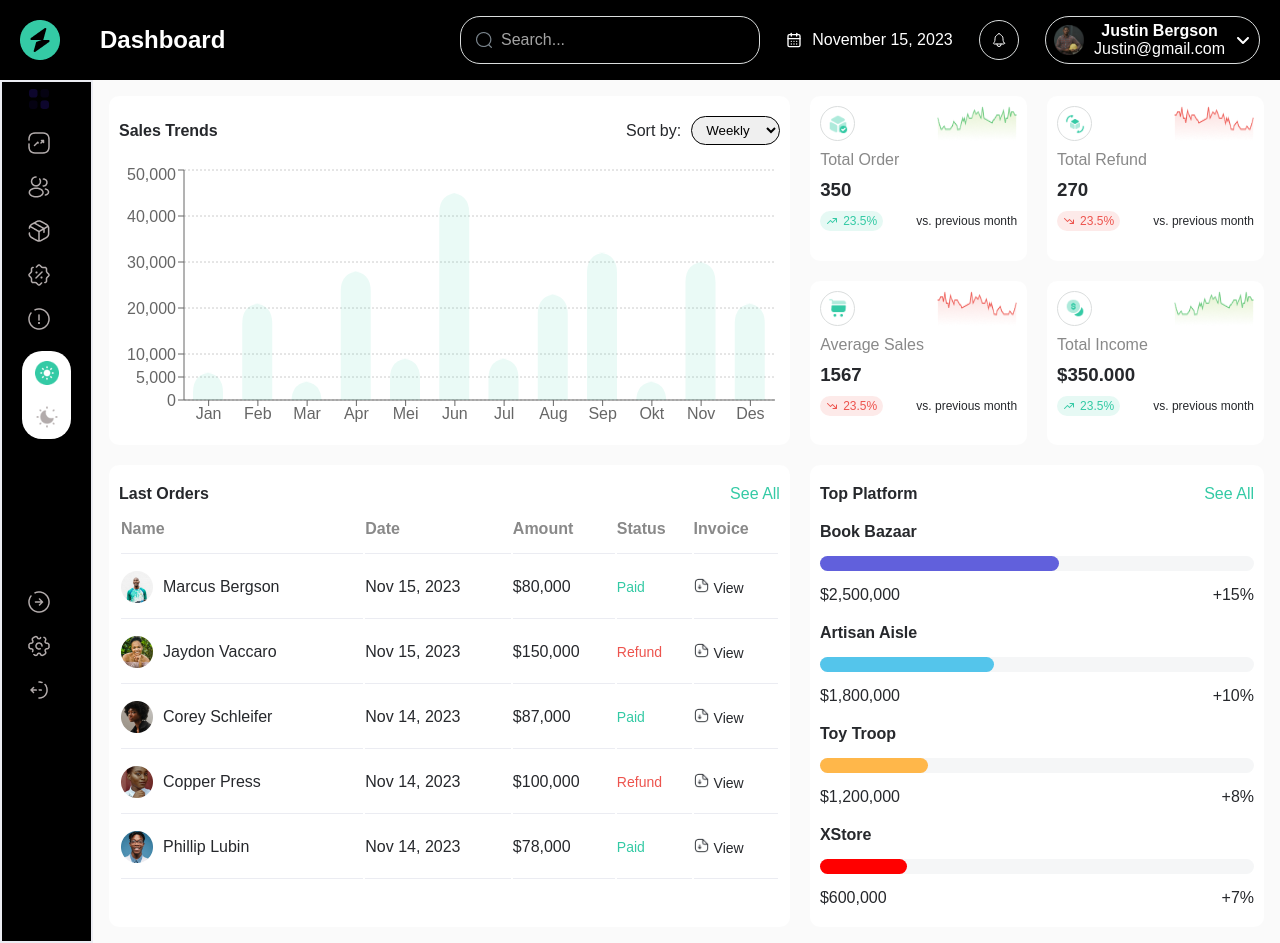
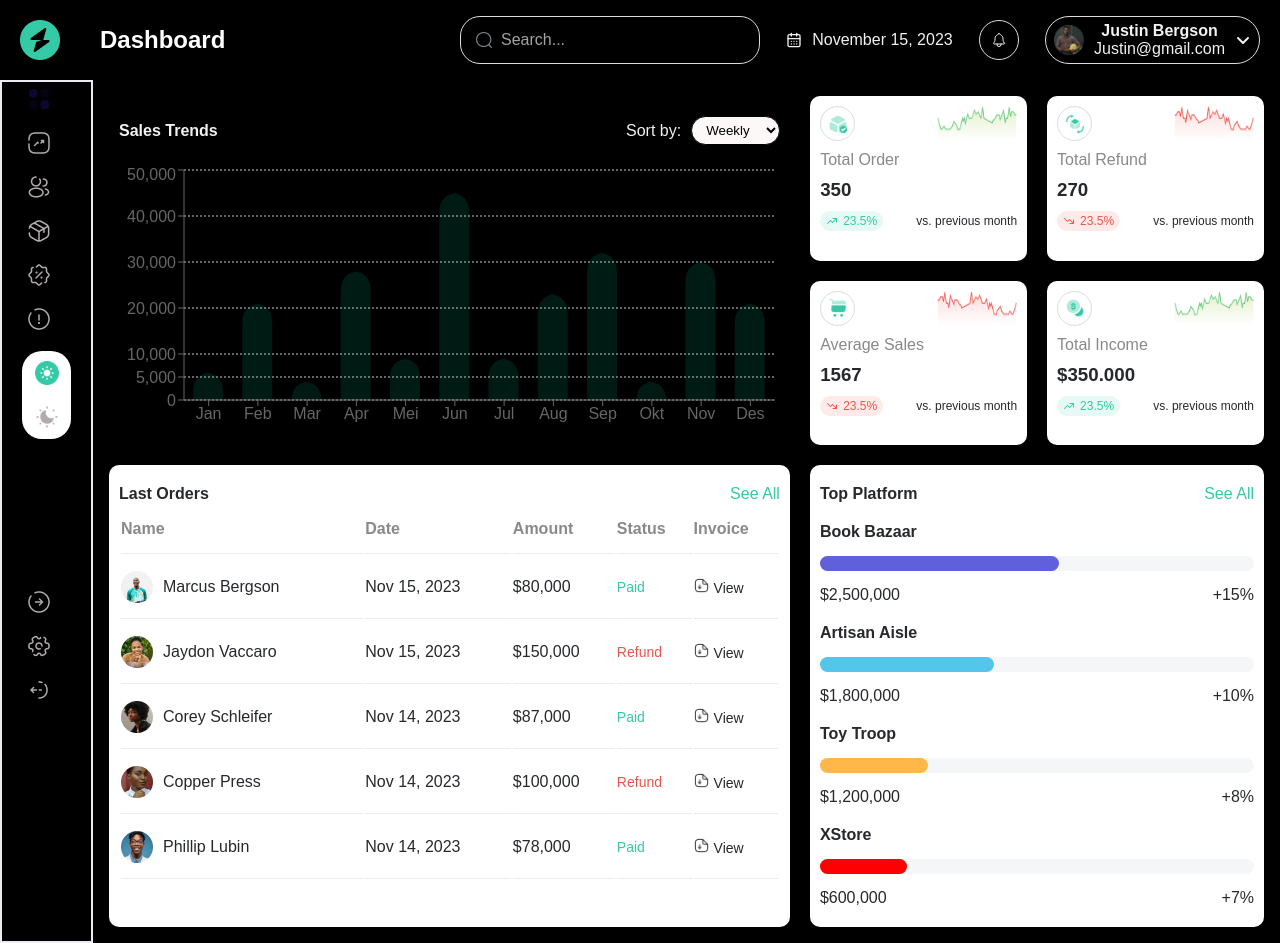
Before and after one commit to bezbrain/geepay-task, a React (Vite) app: page / in a window 1280 px wide. Built offline with nearby package versions, Linux system fonts and the light colour scheme.

Commit message:
Design the sales trend dark mode

```diff
--- a/src/App.jsx
+++ b/src/App.jsx
@@ -11,7 +11,7 @@ const App = () => {
       <BrowserRouter>
         <Routes>
           <Route path="/" element={<SharedLayout isDark={isDark} />}>
-            <Route index element={<Dashboard />} />
+            <Route index element={<Dashboard isDark={isDark} />} />
           </Route>
         </Routes>
       </BrowserRouter>
--- a/src/components/dashboard/salesTrends/barChart/CustomTooltip.jsx
+++ b/src/components/dashboard/salesTrends/barChart/CustomTooltip.jsx
@@ -1,11 +1,15 @@
 import React from "react";
 import styles from "./barChart.module.css";
 
-const CustomTooltip = ({ active, payload }) => {
+const CustomTooltip = ({ active, payload, isDark }) => {
   if (active && payload && payload.length) {
     const data = payload[0].payload;
     return (
-      <div className={styles.customTooltip}>
+      <div
+        className={`${
+          isDark ? styles.customTooltip__dark : styles.customTooltip__light
+        } ${styles.customTooltip}`}
+      >
         <p>{`$${data.count}`}</p>
       </div>
     );
--- a/src/components/dashboard/salesTrends/barChart/barChart.jsx
+++ b/src/components/dashboard/salesTrends/barChart/barChart.jsx
@@ -12,7 +12,7 @@ import {
 import RoundedBar from "./roundBar";
 import CustomTooltip from "./CustomTooltip";
 
-const BarChartComp = () => {
+const BarChartComp = ({ isDark }) => {
   const data = [
     { name: "Jan", count: 6000 },
     { name: "Feb", count: 21000 },
@@ -43,7 +43,6 @@ const BarChartComp = () => {
   };
 
   useEffect(() => {
-    // console.log(isWindow);
     // Add resize event listener when the component mounts
     window.addEventListener("resize", handleResize);
 
@@ -67,13 +66,16 @@ const BarChartComp = () => {
           tickFormatter={formatYAxisTick}
         />
 
-        <Tooltip content={<CustomTooltip />} cursor={{ fill: "transparent" }} />
+        <Tooltip
+          content={<CustomTooltip isDark={isDark} />}
+          cursor={{ fill: "transparent" }}
+        />
 
         <Bar
           className={styles.each__bar}
           dataKey="count"
           shape={<RoundedBar />}
-          fill="rgba(52, 202, 165, 0.10)"
+          fill={isDark ? "rgba(6, 252, 194, 0.1)" : "rgba(52, 202, 165, 0.10)"}
           barSize={30}
         />
       </BarChart>
--- a/src/components/dashboard/salesTrends/barChart/barChart.module.css
+++ b/src/components/dashboard/salesTrends/barChart/barChart.module.css
@@ -1,22 +1,17 @@
-/* .bar {
-  fill: rgba(52, 202, 165, 0.1);
-  transition: fill 0.3s;
+.customTooltip {
+  position: relative;
+  padding: 5px 10px;
+  border-radius: 5px;
 }
 
-.bar:hover {
-  fill: linear-gradient(180deg, #34caa5 0%, rgba(52, 202, 165, 0) 100%);
+.customTooltip__dark {
+  background-color: #f1f1f1;
+  color: #000;
 }
 
-.hovered {
-  fill: linear-gradient(180deg, #34caa5 0%, rgba(52, 202, 165, 0) 100%);
-} */
-
-.customTooltip {
-  position: relative;
+.customTooltip__light {
   background-color: #000;
   color: #fff;
-  padding: 5px 10px;
-  border-radius: 5px;
 }
 
 .customTooltip::before {
@@ -29,6 +24,15 @@
   left: 0px;
   right: 0;
   margin: 0 auto;
-  background-color: #000;
   transform: rotate(45deg);
 }
+
+.customTooltip__dark::before {
+  background-color: #f1f1f1;
+  color: #000;
+}
+
+.customTooltip__light::before {
+  background-color: #000;
+  color: #fff;
+}
--- a/src/components/dashboard/salesTrends/sales.module.css
+++ b/src/components/dashboard/salesTrends/sales.module.css
@@ -1,10 +1,15 @@
 .sales__trends {
   /* border: 2px solid red; */
-  background-color: #fff;
   padding: 10px;
   border-radius: 10px;
   width: 60%;
-  /* height: fit-content; */
+}
+
+.dashboard__dark {
+  background-color: #000;
+}
+.dashboard__light {
+  background-color: #fff;
 }
 
 .sales__trends > header {
@@ -19,6 +24,13 @@
   font-weight: 600;
 }
 
+.dark__color {
+  color: #f1f1f1;
+}
+.light__color {
+  color: #000;
+}
+
 .sales__trends > header > div {
   display: flex;
   align-items: center;
@@ -29,6 +41,7 @@
   padding: 5px 10px;
   border-radius: 20px;
   margin-left: 10px;
+  background-color: #fcf8f8;
 }
 
 .bar__chart__con {
--- a/src/components/dashboard/salesTrends/salesTrends.jsx
+++ b/src/components/dashboard/salesTrends/salesTrends.jsx
@@ -5,16 +5,16 @@ import { FaAngleDown } from "react-icons/fa6";
 import BarChartComp from "./barChart/barChart";
 import ScrollRight from "../../helpers/scrollRight/scrollRight";
 
-const SalesTrend = () => {
-  const graphRef = useRef(null);
-
-  useEffect(() => {
-    // createGraph(graphRef);
-  }, []);
-
+const SalesTrend = ({ isDark }) => {
   return (
-    <div className={styles.sales__trends}>
-      <header>
+    <div
+      className={`${
+        isDark ? styles.dashboard__dark : styles.dashboard__light
+      } ${styles.sales__trends}`}
+    >
+      <header
+        className={`${isDark ? styles.dark__color : styles.light__color}`}
+      >
         <p>Sales Trends</p>
         <div>
           <span>Sort by:</span>
@@ -30,7 +30,7 @@ const SalesTrend = () => {
       </header>
 
       <div className={styles.bar__chart__con}>
-        <BarChartComp />
+        <BarChartComp isDark={isDark} />
       </div>
 
       <ScrollRight />
--- a/src/components/sharedLayouts/header/calender/calendar.module.css
+++ b/src/components/sharedLayouts/header/calender/calendar.module.css
@@ -5,7 +5,7 @@
 }
 
 .calendar__dark {
-  color: #fff;
+  color: #f1f1f1;
 }
 .calendar__light {
   color: #000;
--- a/src/components/sharedLayouts/header/head/header.module.css
+++ b/src/components/sharedLayouts/header/head/header.module.css
@@ -16,7 +16,7 @@
   background-color: #000;
 }
 .calendar__dark {
-  color: #fff;
+  color: #f1f1f1;
 }
 .calendar__light {
   color: #000;
--- a/src/components/sharedLayouts/header/profile/profile.module.css
+++ b/src/components/sharedLayouts/header/profile/profile.module.css
@@ -10,14 +10,14 @@
 }
 
 .calendar__dark {
-  color: #fff;
+  color: #f1f1f1;
 }
 .calendar__light {
   color: #26282c;
 }
 
 .profile__name > .dark__name {
-  color: #fff;
+  color: #f1f1f1;
 }
 .profile__name > .light__name {
   color: #787486;
--- a/src/index.css
+++ b/src/index.css
@@ -6,7 +6,6 @@
 }
 
 body {
-  background-color: #fafafa;
   color: #26282c;
   font-family: "Plus Jakarta Sans", sans-serif;
   /* overflow-x: hidden; */
--- a/src/pages/dashboard/dashboard.jsx
+++ b/src/pages/dashboard/dashboard.jsx
@@ -5,11 +5,15 @@ import SummaryChart from "../../components/dashboard/otherCharts/summary/summary
 import Orders from "../../components/dashboard/orders/orders";
 import TopPlatform from "../../components/dashboard/topPlatform/topPlatform";
 
-const Dashboard = () => {
+const Dashboard = ({ isDark }) => {
   return (
-    <main className={styles.dashboard}>
+    <main
+      className={`${
+        isDark ? styles.dashboard__dark : styles.dashboard__light
+      } ${styles.dashboard}`}
+    >
       <section className={styles.upper___section}>
-        <SalesTrend />
+        <SalesTrend isDark={isDark} />
         <SummaryChart />
       </section>
 
--- a/src/pages/dashboard/dashboard.module.css
+++ b/src/pages/dashboard/dashboard.module.css
@@ -2,6 +2,11 @@
   /* border: 2px solid red; */
   width: 100%;
   padding: 1rem;
+}
+.dashboard__dark {
+  background-color: #000;
+}
+.dashboard__light {
   background-color: #fafafa;
 }
 
```
